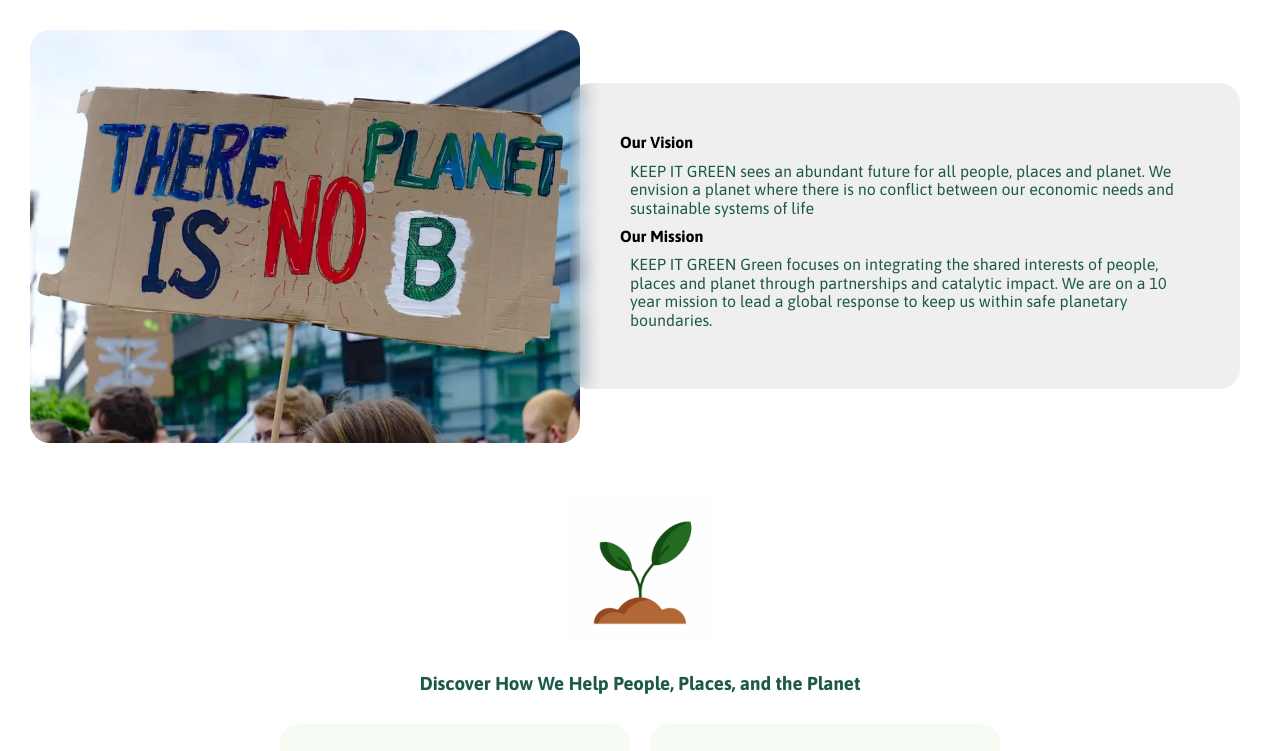
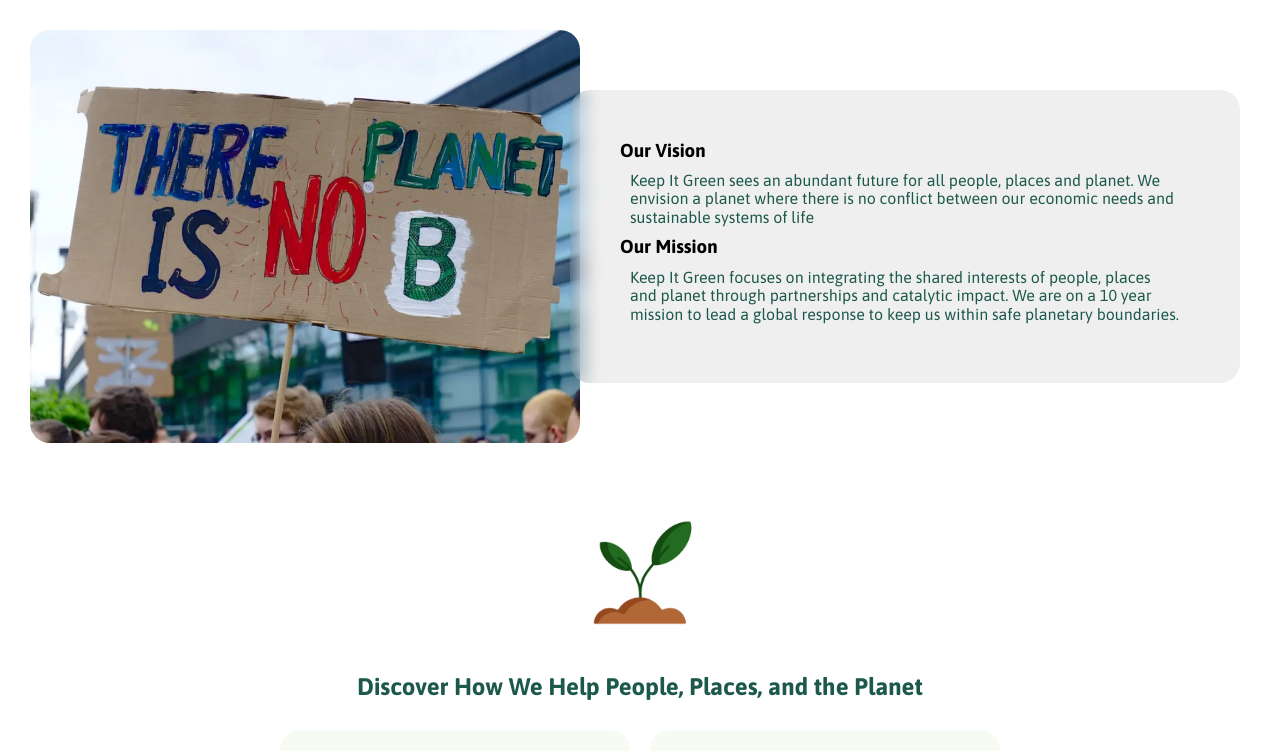
Before and after one commit to O-Ilpa/kig, a plain HTML site: page index.html in a window 1280 px wide. Shown: the part 840-1591 px from the top of the page. Drawn offline with Linux system fonts and the light colour scheme; files that its build step writes are made by us from their sources.

Commit message:
Update index.html

```diff
--- a/index.html
+++ b/index.html
@@ -44,10 +44,10 @@
     <div class="container">
       <img src="./images/intro.webp" alt="">
       <div class="content">
-        <h4>Our Vision</h4>
-        <p>KEEP IT GREEN sees an abundant future for all people, places and planet. We envision a planet where there is no conflict between our economic needs and sustainable systems of life</p>
-        <h4>Our Mission</h4>
-        <p>KEEP IT GREEN  Green focuses on integrating the shared interests of people, places and planet through partnerships and catalytic impact. We are on a 10 year mission to lead a global response to keep us within safe planetary boundaries.</p>
+        <h3>Our Vision</h3>
+        <p>Keep It Green sees an abundant future for all people, places and planet. We envision a planet where there is no conflict between our economic needs and sustainable systems of life</p>
+        <h3>Our Mission</h3>
+        <p>Keep It Green focuses on integrating the shared interests of people, places and planet through partnerships and catalytic impact. We are on a 10 year mission to lead a global response to keep us within safe planetary boundaries.</p>
       </div>
     </div>
   </section>
@@ -56,7 +56,7 @@
   <section id="programs" class="programs">
     <img src="images/plant.gif" >
     <div class="header">
-      <h3>Discover How We Help People, Places, and the Planet</h3>
+      <h2>Discover How We Help People, Places, and the Planet</h2>
     </div>
     <div class="items">
       <div class="box">
@@ -92,19 +92,19 @@
       </div>
     </div>
   </section>
-  <div id="overlay"></div>
+  <!-- End Programs  -->
   <!-- Start Governates -->
   <section id="governates" class="governates">
     <img src="images/loc.gif" alt="">
     <div class="header">
-      <h3>Discover where we help </h3>
+      <h2>Discover where we help </h2>
     </div>
     <div class="container">
     </div>
   </section>
   <!-- End Governates -->
-  <!-- End Programs  -->
   <!-- Main Js File -->
+  <div id="overlay"></div>
   <script src="script.js"></script>
 </body>
 </html>
```
